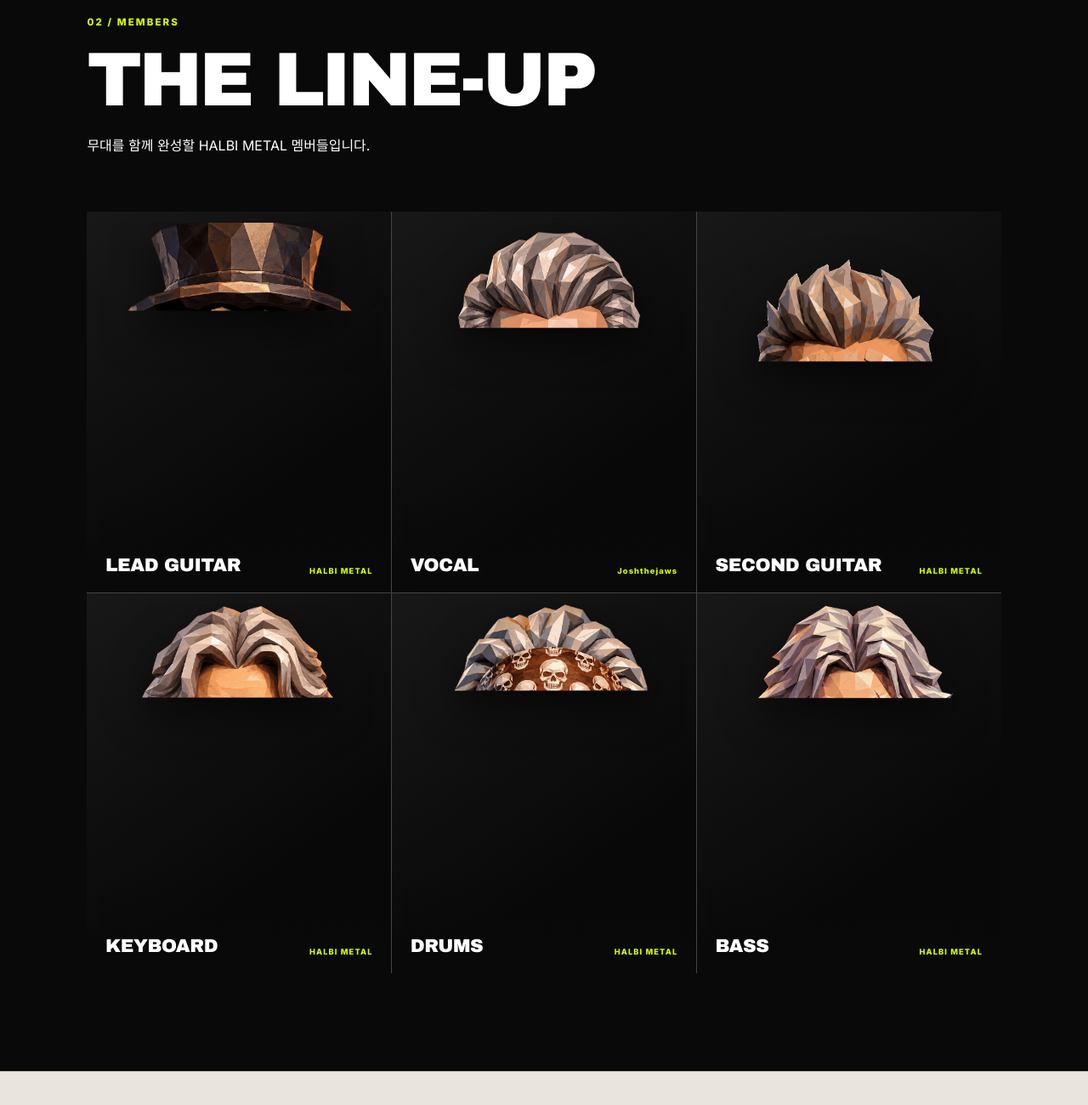
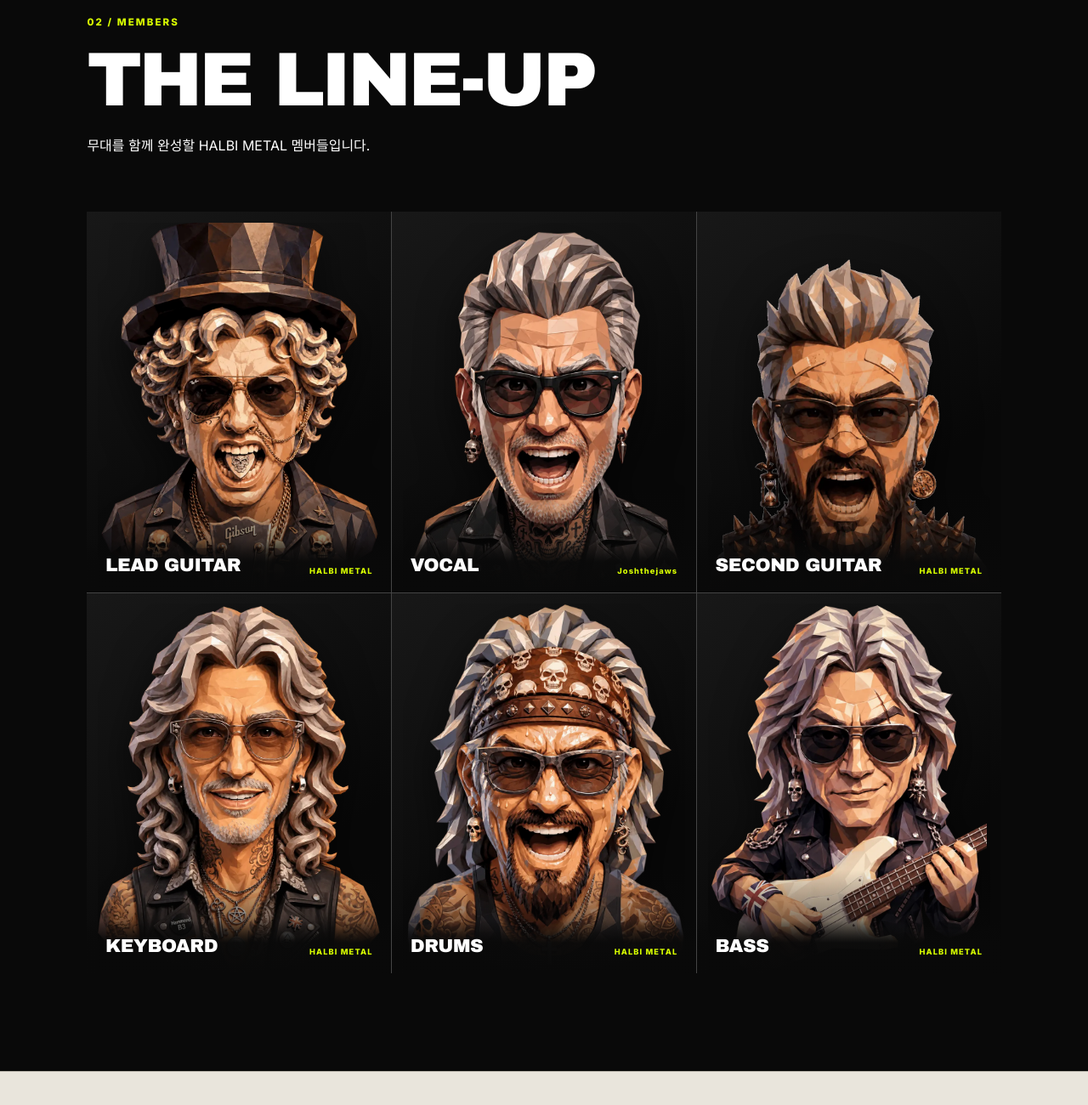
Before and after one commit to k710922-a11y/halbimetal-platform, a website built with Vite: page index.html in a window 1280 px wide. Shown: the part 1600-2900 px from the top of the page at 85% size. Built offline with nearby package versions, Linux system fonts and the light colour scheme.

Commit message:
Restore complete transparent member portraits

```diff
--- a/index.html
+++ b/index.html
@@ -34,27 +34,27 @@
         <p data-content="members.body">무대를 함께 완성할 HALBI METAL 멤버들입니다.</p>
         <div class="cards lineup-grid" role="list" aria-label="HALBI METAL 멤버 라인업">
           <article class="member-card lead-guitar" role="listitem">
-            <div class="member-image"><img src="./members/lead-guitar-1.png" alt="HALBI METAL 리드 기타 멤버" loading="lazy" decoding="async" /></div>
+            <div class="member-image"><img src="./members/lead-guitar-transparent.webp" alt="HALBI METAL 리드 기타 멤버" loading="lazy" decoding="async" /></div>
             <div class="member-role"><b>LEAD GUITAR</b><span>HALBI METAL</span></div>
           </article>
           <article class="member-card vocal" role="listitem">
-            <div class="member-image"><img src="./members/vocal-1.png" alt="HALBI METAL 보컬 멤버" loading="lazy" decoding="async" /></div>
+            <div class="member-image"><img src="./members/vocal-transparent.webp" alt="HALBI METAL 보컬 멤버" loading="lazy" decoding="async" /></div>
             <div class="member-role"><b>VOCAL</b><span>Joshthejaws</span></div>
           </article>
           <article class="member-card second-guitar" role="listitem">
-            <div class="member-image"><img src="./members/guitar-2.png" alt="HALBI METAL 세컨 기타 멤버" loading="lazy" decoding="async" /></div>
+            <div class="member-image"><img src="./members/second-guitar-transparent.webp" alt="HALBI METAL 세컨 기타 멤버" loading="lazy" decoding="async" /></div>
             <div class="member-role"><b>SECOND GUITAR</b><span>HALBI METAL</span></div>
           </article>
           <article class="member-card keyboard" role="listitem">
-            <div class="member-image"><img src="./members/keyboard-1.png" alt="HALBI METAL 키보드 멤버" loading="lazy" decoding="async" /></div>
+            <div class="member-image"><img src="./members/keyboard-transparent.webp" alt="HALBI METAL 키보드 멤버" loading="lazy" decoding="async" /></div>
             <div class="member-role"><b>KEYBOARD</b><span>HALBI METAL</span></div>
           </article>
           <article class="member-card drums" role="listitem">
-            <div class="member-image"><img src="./members/drums-1.png" alt="HALBI METAL 드럼 멤버" loading="lazy" decoding="async" /></div>
+            <div class="member-image"><img src="./members/drums-transparent.webp" alt="HALBI METAL 드럼 멤버" loading="lazy" decoding="async" /></div>
             <div class="member-role"><b>DRUMS</b><span>HALBI METAL</span></div>
           </article>
           <article class="member-card bass" role="listitem">
-            <div class="member-image"><img src="./members/bass-1.png" alt="HALBI METAL 베이스 멤버" loading="lazy" decoding="async" /></div>
+            <div class="member-image"><img src="./members/bass-transparent.webp" alt="HALBI METAL 베이스 멤버" loading="lazy" decoding="async" /></div>
             <div class="member-role"><b>BASS</b><span>HALBI METAL</span></div>
           </article>
         </div>
```
Also changed, not shown: members/bass-transparent.webp (added), members/drums-transparent.webp (added), members/keyboard-transparent.webp (added), members/lead-guitar-transparent.webp (added), members/second-guitar-transparent.webp (added), members/vocal-transparent.webp (added).
